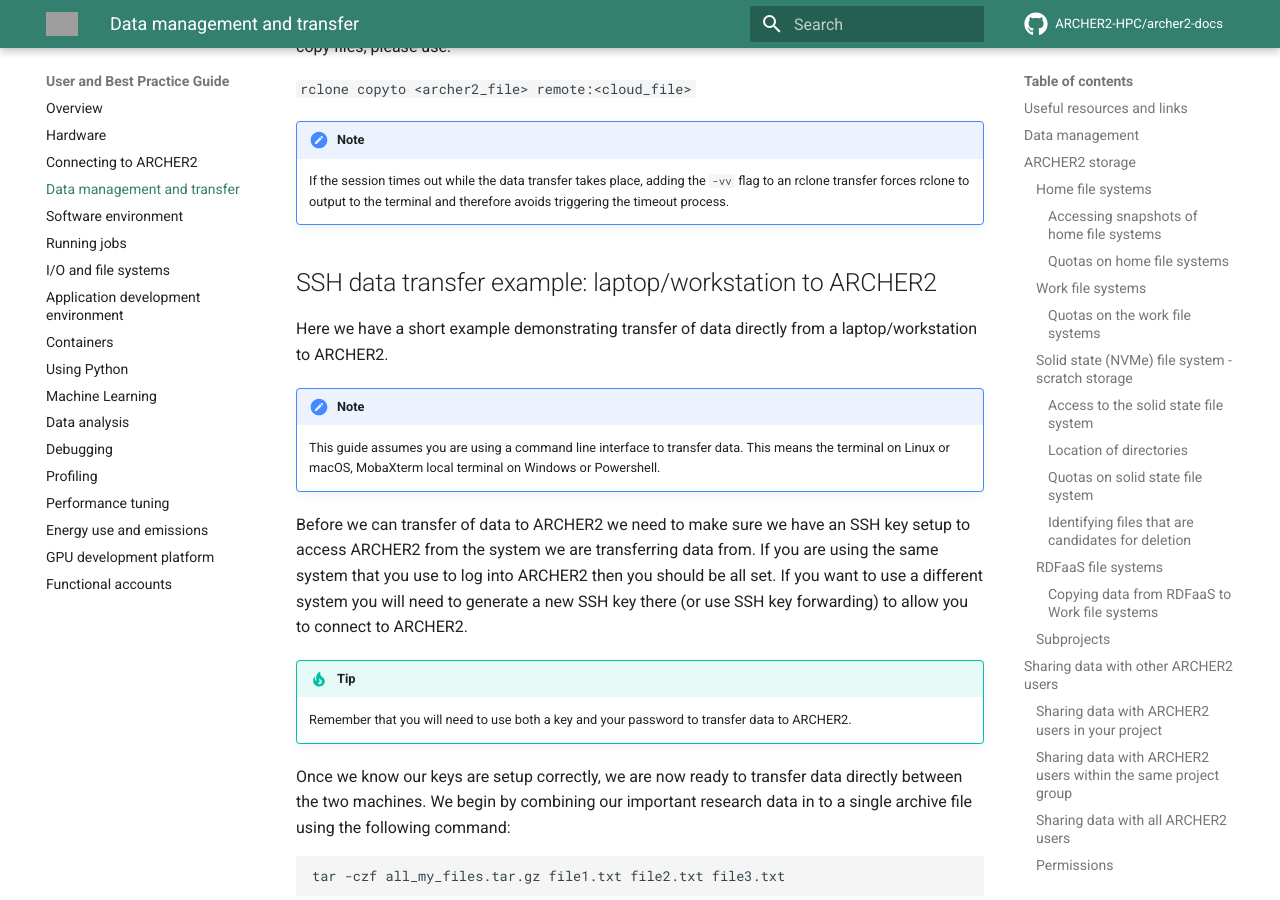
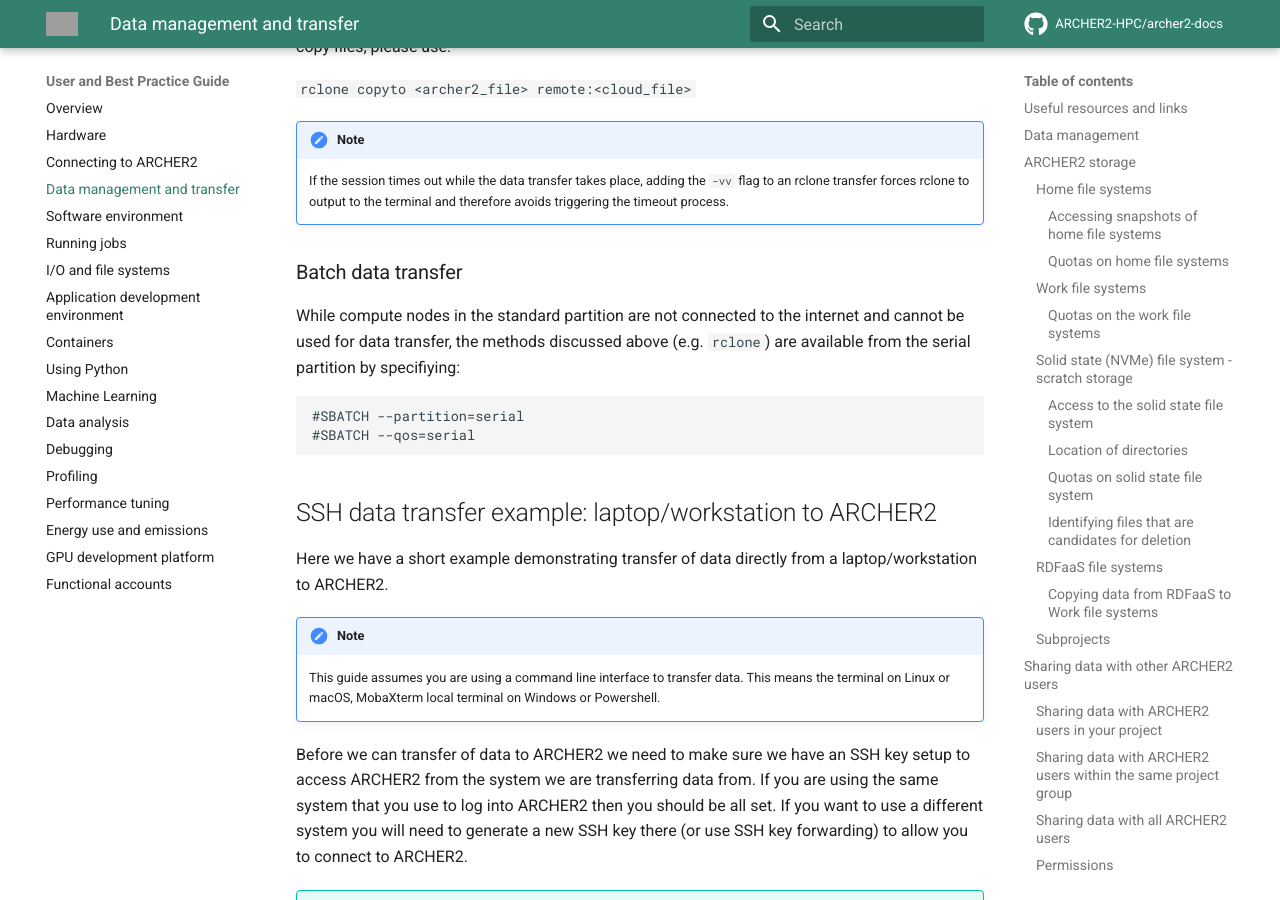
Before and after one commit to ARCHER2-HPC/archer2-docs, an MkDocs documentation site: the page built from docs/user-guide/data.md, in a window 1280 px wide and 900 px high, scrolled down 18389 px. Built offline with MkDocs 1.6.1 and Material for MkDocs 9.7.7, drawn with Linux system fonts in a browser that asks for light colours; comment, search, counter and statistics services are not loaded; grey boxes are pictures that could not be loaded.

Commit message:
Add mention of transfer via queue

````diff
--- a/docs/user-guide/data.md
+++ b/docs/user-guide/data.md
@@ -827,6 +827,17 @@
     `-vv` flag to an rclone transfer forces rclone to output to the terminal and
     therefore avoids triggering the timeout process.
 
+### Batch data transfer
+
+While compute nodes in the standard partition are not connected to the
+internet and cannot be used for data transfer, the methods discussed
+above (e.g. `rclone`) are available from the serial partition by specifiying:
+
+```
+#SBATCH --partition=serial
+#SBATCH --qos=serial
+```
+
 ## SSH data transfer example: laptop/workstation to ARCHER2
 
 Here we have a short example demonstrating transfer of data directly
````
